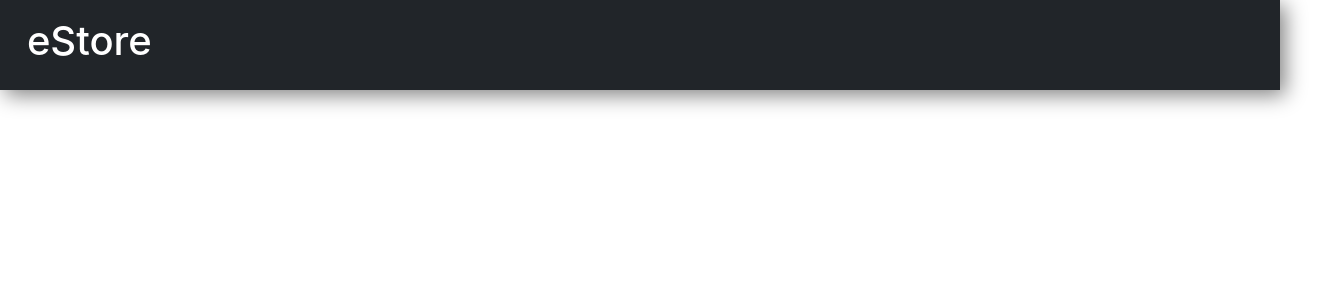
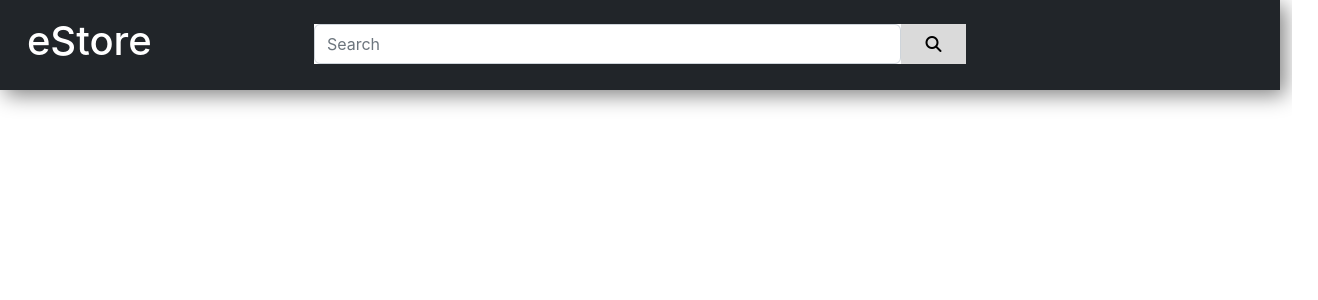
Before and after one commit to seanarch/estore-app, a React (Create React App) app: page / in a window 1280 px wide. Shown: the top 300 px of the page, 1318 px wide, since content can reach past the window. Built offline with nearby package versions, Linux system fonts and the light colour scheme.

Commit message:
Add search box

```diff
--- a/public/index.html
+++ b/public/index.html
@@ -15,6 +15,13 @@
       user's mobile device or desktop. See https://developers.google.com/web/fundamentals/web-app-manifest/
     -->
     <link rel="manifest" href="%PUBLIC_URL%/manifest.json" />
+    <link
+      rel="stylesheet"
+      href="https://cdnjs.cloudflare.com/ajax/libs/font-awesome/6.4.0/css/all.min.css"
+      integrity="sha512-iecdLmaskl7CVkqkXNQ/ZH/XLlvWZOJyj7Yy7tcenmpD1ypASozpmT/E0iPtmFIB46ZmdtAc9eNBvH0H/ZpiBw=="
+      crossorigin="anonymous"
+      referrerpolicy="no-referrer"
+    />
     <link
       rel="stylesheet"
       href="https://cdn.jsdelivr.net/npm/bootstrap@5.2.3/dist/css/bootstrap.min.css"
--- a/src/App.css
+++ b/src/App.css
@@ -1,10 +1,28 @@
 .header {
   max-width: 100%;
   box-shadow: 5px 5px 20px gray;
+}
+
+.row div {
+  display: inline-block;
 }
 
 .brand {
   color: white;
   margin-left: 2%;
   padding: 0.8em;
+  width: 23%;
 }
+
+.inp-container input {
+  display: inline-block;
+  width: 90%;
+  height: 2.5em;
+}
+
+.inp-container button {
+  width: 10%;
+  height: 2.5em;
+  border: none;
+  background-color: #dadada;
+}
--- a/src/App.js
+++ b/src/App.js
@@ -8,6 +8,12 @@
           <div className="brand my-1">
             <h1>eStore</h1>
           </div>
+          <div className="inp-container p-0 my-4 w-50 h-25 bg-white">
+            <input className="form-control" placeholder="Search" />
+            <button>
+              <i className="fa fa-search" />
+            </button>
+          </div>
         </div>
       </div>
     </div>
```
